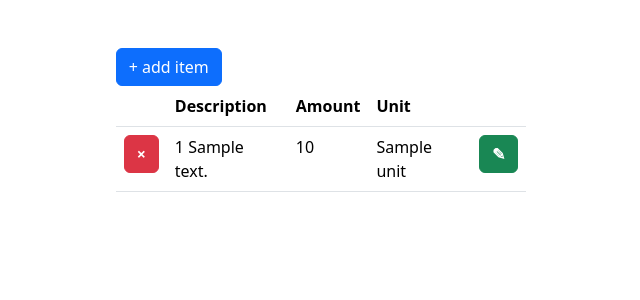
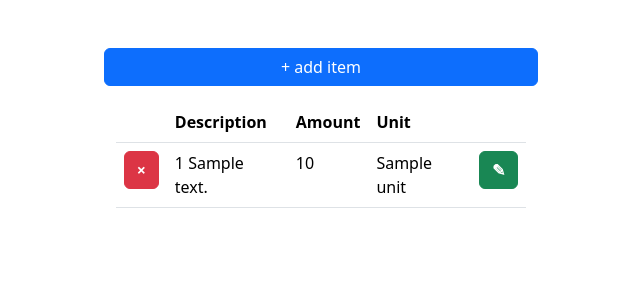
Before and after one commit to CozyBadger/mInventory, a FastAPI app: template templates/index.html in a window 1280 px wide. Shown: the top 300 px of the page, without its empty margins (319-959 px from the left). Run offline with FastAPI, Linux system fonts and the light colour scheme; the template is opened without the code that fills it: most values are stand-ins (such as "Sample title", 1, 10 or a date in 2020); parts of the project's set-up code (start-up, migrations or seed data) failed here and were passed over.

Commit message:
improved layout

```diff
--- a/templates/index.html
+++ b/templates/index.html
@@ -81,11 +81,11 @@
 
 <div class="row justify-content-center">
 	<div class="col-md-4 mb-2">
-		<div>
+		<div class="row justify-content-end pb-3">
 			<button type="button" class="btn btn-primary" data-bs-toggle="modal" data-bs-target="#addItemModal" name="addItem">+ add item</button>
 		</div>
-		{% if items is defined and items|length > 0 %}
-		<table class="table">
+		<table class="table striped">
+			{% if items is defined and items|length > 0 %}
 			<thead>
 				<tr>
 					<th scope="col"></th>
@@ -106,10 +106,12 @@
 				</tr>
 				{% endfor %}
 			</tbody>
+			{% else %}
+			<thead>
+				<tr><th class="text-center" scope="col" colspan=5>Inventory is empty.</th><tr>
+			</thead>
+			{% endif %}
 		</table>
-		{% else %}
-		<h4>Inventory is empty.</h4>
-		{% endif %}
 	</div>
 
 </div>
```
